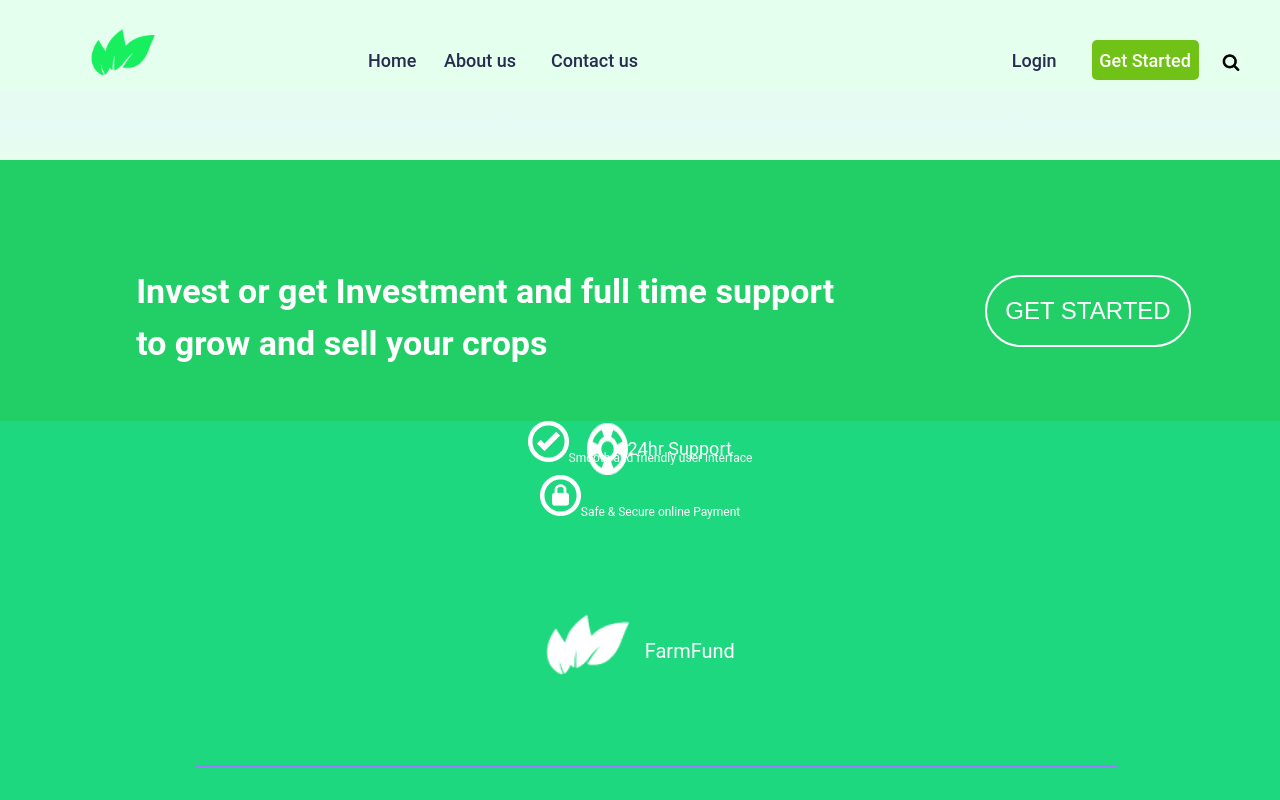
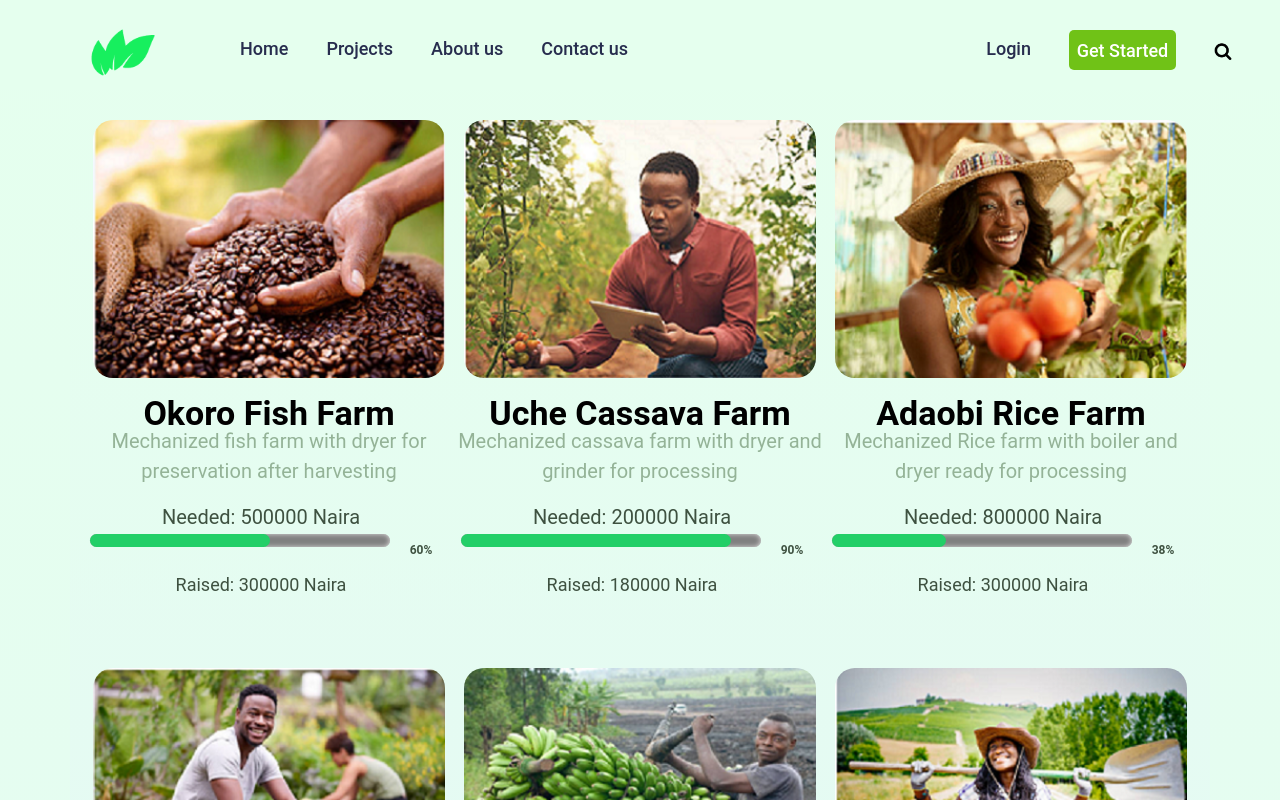
Before and after one commit to TONIJ2020/farmfund, a React (Create React App) app: page /projects in a window 1280 px wide. Shown: the top 800 px of the page. Built offline with nearby package versions, Linux system fonts and the light colour scheme; no server answers.

Commit message:
composite changes

```diff
--- a/src/App.css
+++ b/src/App.css
@@ -71,7 +71,6 @@ a {
   width: 10em;
   height: 5.56%;
   margin-top: 69px;
-  margin-left: 150px;
   font: normal bold 4rem/110.19% Roboto;
   text-align: left;
   color: #272D4E;
@@ -81,7 +80,6 @@ a {
   width: 50em;
   height: 0.84%;
   margin-top: 19px;
-  margin-left: 150px;
   text-align: left;
   font: normal normal 0.9rem/25px Roboto;
   color: #94A2B3;
@@ -95,7 +93,6 @@ a {
 .get-started-button-1 {
   width: 9em;
   height: 4em;
-  margin-left: 150px;
   padding: 1.3em;
   border: none;
   font: normal 500 18px/21px Roboto;
@@ -121,7 +118,7 @@ a {
 .home-img-1 {
   width: 11rem;
   height: 8rem;
-  margin-left: 55.4%;
+  margin-left: 51.4%;
   margin-top: -23rem;
   z-index: 1;
 }
@@ -129,20 +126,20 @@ a {
 .home-img-2 {
   width: 26rem;
   height: 7.32%;
-  margin-left: 58.4%;
+  margin-left: 55.4%;
   margin-top: -3.5rem;
 }
 
 .home-img-3 {
-  width: 27.5em;
-  margin-left: 47%;
+  width: 17.5em;
+  margin-left: 43%;
   margin-top: -3.8rem;
 }
 
 .home-img-4 {
   width: 20rem;
   height: 5.59%;
-  margin-left: 70.5%;
+  margin-left: 71.5%;
   margin-top: -10rem;
 }
 
@@ -156,8 +153,8 @@ a {
 }
 
 .home-projects-div {
-  width: 90%;
-  margin-left: 5%;
+  width: 100%;
+  margin-left: 0rem;
 }
 
 .testimonials-div {
--- a/src/App.js
+++ b/src/App.js
@@ -1,16 +1,16 @@
 import React, { Component } from 'react';
 import './App.css';
-// import '../node_modules/bootstrap/dist/css/bootstrap.min.css';
+import '../node_modules/bootstrap/dist/css/bootstrap.min.css';
 import Home from './Components/Pages/Home';
 import {  BrowserRouter, Route, Switch } from "react-router-dom";
 import NavBar from './Components/Menu/NavBar';
 import Login from './Components/LoginRegister/Login';
 import Register from './Components/LoginRegister/Register';
 import Footer from './Components/Footer/Footer';
-import Farmer from './Components/Pages/Farmer';
 import axios from 'axios';
 import {Forgot} from './Components/LoginRegister/Forgot';
 import {Reset} from './Components/LoginRegister/Reset';
+import Projects from './Components/Projects/Projects';
 
 export default class App extends Component {
 
@@ -46,7 +46,7 @@ export default class App extends Component {
                 <Route exact path="/register" component={Register} />
                 <Route exact path="/forgot" component={Forgot} />
                 <Route exact path="/reset:id" component={Reset} />
-                <Route exact path="/farmer" component={Farmer} />
+                <Route exact path="/projects" component={Projects} />
               </Switch>
             </div>
           <Footer />
--- a/src/Components/Footer/Footer.css
+++ b/src/Components/Footer/Footer.css
@@ -50,38 +50,72 @@ body {
     background-color: #1DD87E;
 }
 
-.footer-smooth-img {
+.footer-sec-div {
+    width: 100%;
+    max-height: fit-content;
+    background-color: #1DD87E;
+}
+
+.footer-sec-div-2 {
+    width: 94%;
     display: flex;
-    justify-content: flex-start;
-    width: 30%;
-    height: 14.15%;
-    margin-left: 8%;
-    padding-top: 4%;
-    cursor: pointer;
+    flex-direction: row;
+    justify-content: space-between;
+    margin-bottom: 6rem;
+}
+
+span {
+    margin-left: 10px;
+    font: normal normal 13px/32px Roboto;
+    color: #FFFFFF;
+}
+
+.footer-smooth-acrotag {
+    width: 34%;
+    display: flex;
+    flex-direction: row;
+    margin-top: 6%;
+    margin-left: 16%;
+    text-decoration: none;
+}
+
+.footer-smooth-acrotag img {
+    width: 32px;
+    height: 32px;
+    margin-bottom: 6%;
 }
 
 .footer-support-acrotag {
     display: flex;
     flex-direction: row;
-    justify-content: center;
-    height: 6%;
-    margin-top: -46px;
-    margin-left: 3%;
+    text-align: left;
+    margin-top: 6%;
+    margin-left: -14%;
     text-decoration: none;
-    font: normal normal 18px/52px Roboto;
-    color: #FFFFFF;
 }
 
-.footer-support-img {
-    width: 3.5%;
-    margin-right: 12px;
+.footer-support-acrotag img {
+    width: 32px;
+    height: 32px;
+    margin-bottom: 6%;
 }
 
-.footer-payment-img {
-    display: block;
-    margin-top: -3.8%;
-    margin-left: 64%;
-    cursor: pointer;
+.footer-payment-acrotag {
+    width: 30%;
+    display: flex;
+    flex-direction: row;
+    margin-top: 6%;
+    text-decoration: none;
+}
+
+.footer-payment-acrotag img {
+    width: 32px;
+    height: 32px;
+    margin-bottom: 6%;
+}
+
+strong {
+    font-weight: bold;
 }
 
 .footer-farmfund-acrotag {
@@ -251,7 +285,7 @@ body {
 
     .footer-sec-div {
         width: 100%;
-        height: 741px;
+        max-height: fit-content;
         background-color: #1DD87E;
     }
 
@@ -342,6 +376,7 @@ body {
         width: 72%;
         margin-left: 15.28%;
         margin-top: -50.99%;
+        margin-bottom: 0;
         border: 1px solid #9A7DFF;
     }
 
@@ -350,6 +385,7 @@ body {
         width: 80%;
         display: flex;
         flex-direction: row;
+        margin-bottom: -3rem;
     }
 
     .footer-ter-div h3 {
@@ -400,7 +436,6 @@ body {
     .footer-bottom-div {
         width: 100%;
         height: 58px;
-        margin-top: 185px;
         background-color: #FFFFFF;
     }
 
@@ -483,7 +518,7 @@ body {
 
     .footer-sec-div {
         width: 100%;
-        height: 741px;
+        max-height: fit-content;
         background-color: #1DD87E;
     }
 
@@ -582,7 +617,7 @@ body {
         flex-direction: row;
         text-align: left;
         margin: auto;
-        margin-top: 19%;
+        margin-bottom: 0rem;
     }
 
     .footer-ter-div h3 {
@@ -634,7 +669,6 @@ body {
     .footer-bottom-div {
         width: 100%;
         height: 38px;
-        margin-top: 195px;
         background-color: #FFFFFF;
     }
 
@@ -673,3 +707,21 @@ body {
         float: left;
     }
 }
+
+@media only screen and (max-width: 375px) {
+    .footer-ter-div {
+        margin-bottom: -1rem;
+    }
+}
+
+@media only screen and (max-width: 320px) {
+    .footer-ter-div {
+        margin-bottom: -8rem;
+    }
+
+    .copyright-text {
+        font: normal normal 9px/22px Roboto;
+        margin-left: 10rem;
+        float: left;
+    }
+}
--- a/src/Components/LoginRegister/Register.js
+++ b/src/Components/LoginRegister/Register.js
@@ -22,13 +22,12 @@ export default class Register extends Component {
             consultant: this.consultant
         };
 
-
-
         axios.post('register', data).then(
             res => {
-                this.setState({
+                this.setState( {
                     message: res.data.message
                 })
+                console.log(data)
             }
         ).catch(
             err => {
--- a/src/Components/Menu/NavBar.css
+++ b/src/Components/Menu/NavBar.css
@@ -2,17 +2,14 @@ body {
     width: 100vw;
     margin:0;
     padding:0;
-    height: 5958px;
-    top: 0%;
+    top: 0;
     background-color: #E5FFEE;
 }
 
 .main-navigation-div {
     position: fixed;
-    top: 0%;
     width: 100%;
     height: 90px;
-    left: 0px;
     z-index: +1;
     background-color: #E5FFEE;
 }
@@ -25,8 +22,21 @@ body {
     top: 25.56%;
 }
 
+.navigation-bar {
+    margin-right: 4rem;
+}
+
 .navigation-bar-ul {
+    display: flex;
+    flex-direction: row;
+    justify-content: space-between;
+    margin-top: 1.2rem;
+    margin-left: 7rem;
     list-style: none;
+}
+
+.navigation-bar-ul li {
+    margin-left: 1rem;
 }
 
 .navigation-bar-ul a {
@@ -44,45 +54,15 @@ body {
     opacity: 0.9;
 }
 
-.navigation-bar-home {
-    position: absolute;
-    width: 49px;
-    height: 21px;
-    left: 368px;
-    top: 55.56%;
-}
-
-.navigation-bar-about {
-    position: absolute;
-    width: 73px;
-    height: 21px;
-    left: 444px;
-    top: 55.56%;
-}
-
-.navigation-bar-contact {
-    position: absolute;
-    width: 107px;
-    height: 21px;
-    left: 551px;
-    top: 55.56%;
-}
-
 .navigation-bar-log-in {
-    position: absolute;
-    width: 70px;
-    height: 21px;
-    right: 15.49%;
-    top: 55.56%;
+    margin-left: 20rem;
 }
 
 .get-started-button {
-    position: absolute;
     width: 107px;
     height: 40px;
-    right: 6.36%;
-    top: 44.56%;
     border: none;
+    margin-top: -0.5rem;
     font: normal 500 18px/21px Roboto;
     background: #70C217;
     color: #FFF;
@@ -91,26 +71,13 @@ body {
 }
 
 .navigation-search-bar {
-    position: absolute;
     width: 18px;
     height: 18px;
-    right: 40px;
-    top: 58.89%;
+    margin-right: 6rem;
 }
 
 /* Mobile Styles */
 @media only screen and (max-width: 768px) {
-    .main-navigation-div {
-    background: #E5E5E5;
-    background: linear-gradient(180deg, #E5FFEE 0%, rgba(229, 239, 255, 0.262661) 83.7%, rgba(249, 249, 249, 0) 100%);
-    position: fixed;
-    top: 0%;
-    width: 100%;
-    height: 80px;
-    left: 0px;
-    z-index: +1;
-    }
-
     .navigation-bar-logo {
     width: 65px;
     height: 53px;
@@ -119,7 +86,16 @@ body {
     }
 
     .navigation-bar-ul {
+        display: flex;
+        flex-direction: column;
+        justify-content: space-around;
+        margin-top: 0rem;
         list-style: none;
+    }
+
+    .navigation-bar-ul li {
+        padding-top: 0.5rem;
+        margin-left: 2rem;
     }
 
     .navigation-bar-ul a {
@@ -135,60 +111,24 @@ body {
     .get-started-button:hover {
         color: #8a390b;
         opacity: 0.9;
+        width: fit-content;
+        padding: 0.5rem;
+    }
+
+    .navigation-search-bar {
+        margin-top: -30rem;
+        margin-right: 12rem;
     }
 
     .navigation-bar-home {
-    position: absolute;
-    width: 26.13%;
-    height: 17px;
-    left: 17.33%;
-    top: 69.4%;
-    text-align: center;
-    }
-
-    .navigation-bar-about {
-    position: absolute;
-    width: 50%;
-    height: 17px;
-    left: 17.33%;
-    top: 106.8%;
-    }
-
-    .navigation-bar-contact {
-    position: absolute;
-    width: 66.13%;
-    height: 17px;
-    left: 17.33%;
-    top: 144.6%;
+        margin-top: 4rem;
     }
 
     .navigation-bar-log-in {
-    position: absolute;
-    width: 80.47%;
-    height: 17px;
-    top: 184%;
-    left: 17.33%;
+        margin-left: 0rem;
     }
 
     .get-started-button {
-    position: absolute;
-    width: 60.8%;
-    height: 27px;
-    top: 210%;
-    left: 17.33%;
-    border: none;
-    font: normal 500 18px/21px Roboto;
-    background: #70C217;
-    color: #FFF;
-    border-radius: 5px;
-    cursor: pointer;
-    }
-
-    .navigation-search-bar {
-    position: absolute;
-    width: 18px;
-    height: 18px;
-    left: 17.33%;
-    top: 29%;
+        margin-top: 0.5rem;
     }
 }
--- a/src/Components/Menu/NavMenu.js
+++ b/src/Components/Menu/NavMenu.js
@@ -5,28 +5,7 @@ import search from './search.png';
 
 const Ul = styled.div`
     z-index: 2;
-    ${'' /* @media only screen and (max-width:374px) {
-        flex-flow: column nowrap;
-        background-color: #eee;
-        position: fixed;
-        transform: ${({ open }) => open ? 'translateX(0)' : 'translateX(100%)'};
-        top: 0;
-        right: 0px;
-        height: 330px;
-        width: 170px;
-        padding-top: 0px;
-        transition: transform 0.3s ease-in-out;
-
-        .navigation-bar-home,
-        .navigation-bar-projects,
-        .navigation-bar-about,
-        .navigation-bar-contact,
-        .navigation-bar-faq, {
-            color: #08692F;
-            margin-right: 20px;
-            z-index: 4;
-        }
-    } */}
+    width: 100%;
 
     @media only screen and (max-width:768px) {
         flex-flow: column nowrap;
@@ -35,7 +14,7 @@ const Ul = styled.div`
         transform: ${({ open }) => open ? 'translateX(0)' : 'translateX(100%)'};
         top: 0;
         right: 0px;
-        height: 40%;
+        height: fit-content;
         width: 170px;
         padding-top: 0px;
         transition: transform 0.3s ease-in-out;
@@ -43,8 +22,7 @@ const Ul = styled.div`
         .navigation-bar-home,
         .navigation-bar-projects,
         .navigation-bar-about,
-        .navigation-bar-contact,
-        .navigation-bar-faq, {
+        .navigation-bar-contact, {
             color: #08692F;
             margin-right: 20px;
             z-index: 2;
@@ -74,15 +52,18 @@ class NavMenu extends React.Component {
             return (buttons = (
                 <Ul open={this.props.open} className="navigation-bar-ul">
                     <li><a href="/" className="navigation-bar-home">Home</a></li>
+                    <li><a href="/projects" className="navigation-bar-projects">Projects</a></li>
                     <li><a href="/" className="navigation-bar-about">About us</a></li>
                     <li><a href="/footer" className="navigation-bar-contact">Contact us</a></li>
                     <li><a href="/" className="navigation-bar-log-in" onClick={this.handleLogout}>Logout</a></li>
+                    <li><img src={search} className="navigation-search-bar" alt="search" /></li>
                 </Ul>
             ))
         }else{
             buttons = (
                 <Ul open={this.props.open} className="navigation-bar-ul">
                     <li><a href="/" className="navigation-bar-home">Home</a></li>
+                    <li><a href="/projects" className="navigation-bar-projects">Projects</a></li>
                     <li><a href="/" className="navigation-bar-about">About us</a></li>
                     <li><a href="/footer" className="navigation-bar-contact">Contact us</a></li>
                     <li><a href="/login" className="navigation-bar-log-in">Login</a></li>
--- a/src/Components/Pages/Home.js
+++ b/src/Components/Pages/Home.js
@@ -37,7 +37,7 @@ export default class Home extends Component {
 
                     <div className="home-button-div">
                         <Link to="/register"><button className="get-started-button-1">Get Started</button></Link>
-                        <Link to="/farmer"><a href="/farmer" className="find-farms-acrotag">or Find Farms</a></Link>
+                        <Link to="/projects"><a href="/projects" className="find-farms-acrotag">or Find Farms</a></Link>
                     </div>
 
                     <div className="home-images">
--- a/src/Components/Pages/Farmer.js
+++ b/src/Components/Projects/Adaobi.js
@@ -7,10 +7,10 @@ import AdaobiIMG1 from '../../Components/Assets/adaobi-img-2.png';
 import AdaobiIMG2 from '../../Components/Assets/adaobi-img-3.png';
 import AboutProject from '../../Components/Assets/about-project-img.png';
 import Apps from '../Review/Apps';
-import Projects from '../Projects/Projects';
-import ProgressBar from './../ProgressBar/ProgressBar';
+import Projects from './Projects';
+import ProgressBar from '../ProgressBar/ProgressBar';
 
-function Farmer() {
+function Adaobi() {
     return (
         <div className="farmers-main-div">
             <div className="farmers-div-1">
@@ -31,7 +31,7 @@ function Farmer() {
                     <p className="adaobi-profile-pragraph-text">Mechanized Rice farm with boiler and dryer ready for processing</p>
 
                     <h3 className="adaobi-profile-needed
-                    ">Needed: 800000 Naira<p></p><ProgressBar value={38} max={100}/></h3>
+                    ">Needed: 800000 Naira<ProgressBar value={38} max={100}/></h3>
 
                     <h5 className="adaobi-profile-raised">Raised: 300000 Naira</h5>
 
@@ -79,6 +79,6 @@ function Farmer() {
             </div>
         </div>
     )
-};
+}
 
-export default Farmer;
+export default Adaobi;
--- a/src/Components/Projects/Projects.css
+++ b/src/Components/Projects/Projects.css
@@ -1,14 +1,16 @@
 body {
     margin: 0;
     padding: 0;
-    width: max-content;
+    width: 100%;
+    text-align: center;
 }
 .projects-div {
+    width: 100%;
     text-align: center;
-   display: flex;
-   flex-direction: row;
-   flex-wrap: wrap;
-   justify-content: space-between;
+    display: flex;
+    flex-direction: row;
+    flex-wrap: wrap;
+    justify-content: space-between;
 }
 
 .farmer-div-1 img,
@@ -17,7 +19,7 @@ body {
 .farmer-div-4 img,
 .farmer-div-5 img,
 .farmer-div-6 img {
-    width: 24rem;
+    width: 22rem;
     margin-top: 60px;
     border-radius: 20px;
 }
@@ -82,6 +84,7 @@ body {
     .farmer-div-5 img,
     .farmer-div-6 img {
         width: 90%;
+        text-align: center;
         margin-top: 60px;
         border-radius: 20px;
     }
--- a/src/Components/Projects/Projects.js
+++ b/src/Components/Projects/Projects.js
@@ -1,4 +1,5 @@
 import React from 'react';
+import { Link } from 'react-router-dom';
 
 import Okoro1 from '../../Components/Assets/okoro1.png';
 import Uche1 from '../../Components/Assets/uche1.png';
@@ -12,7 +13,7 @@ import './Projects.css';
 function Projects() {
     return (
         <div className="projects-div">
-            <div className="farmer-div-1">
+            <div className="farmer-div-1" >
                 <div>
                     <img src={Okoro1} alt="" />
                 </div>
@@ -36,7 +37,7 @@ function Projects() {
                 </div>
             </div>
 
-            <div className="farmer-div-3" >
+            <Link to="/adafarm"><div className="farmer-div-3" >
                 <div>
                     <img src={Adaobi1} alt="" />
                 </div>
@@ -46,7 +47,8 @@ function Projects() {
                     <h3>Needed: 800000 Naira<ProgressBar value={38} max={100}/></h3>
                     <h5>Raised: 300000 Naira</h5>
                 </div>
-            </div>
+            </div></Link>
+
             <div className="farmer-div-4">
                 <div>
                     <img src={Okoro2} alt="" />
@@ -59,7 +61,7 @@ function Projects() {
                 </div>
             </div>
 
-            <div className="farmer-div-5" >
+            <Link to="/adaobi"><div className="farmer-div-5" >
                 <div>
                     <img src={Adaobi2} alt="" />
                 </div>
@@ -69,7 +71,7 @@ function Projects() {
                     <h3>Needed: 800000 Naira<ProgressBar value={38} max={100}/></h3>
                     <h5>Raised: 300000 Naira</h5>
                 </div>
-            </div>
+            </div></Link>
 
             <div className="farmer-div-6" >
                 <div>
```
Also changed, not shown: src/Components/Projects/Adafarm.js (added, +84 -0 lines), src/Components/Projects/Farmer.css (renamed from src/Components/Pages/Farmer.css), 1 other file (tests, documents, lock files or other folders). Lines whose indentation alone changed are shown as unchanged.
